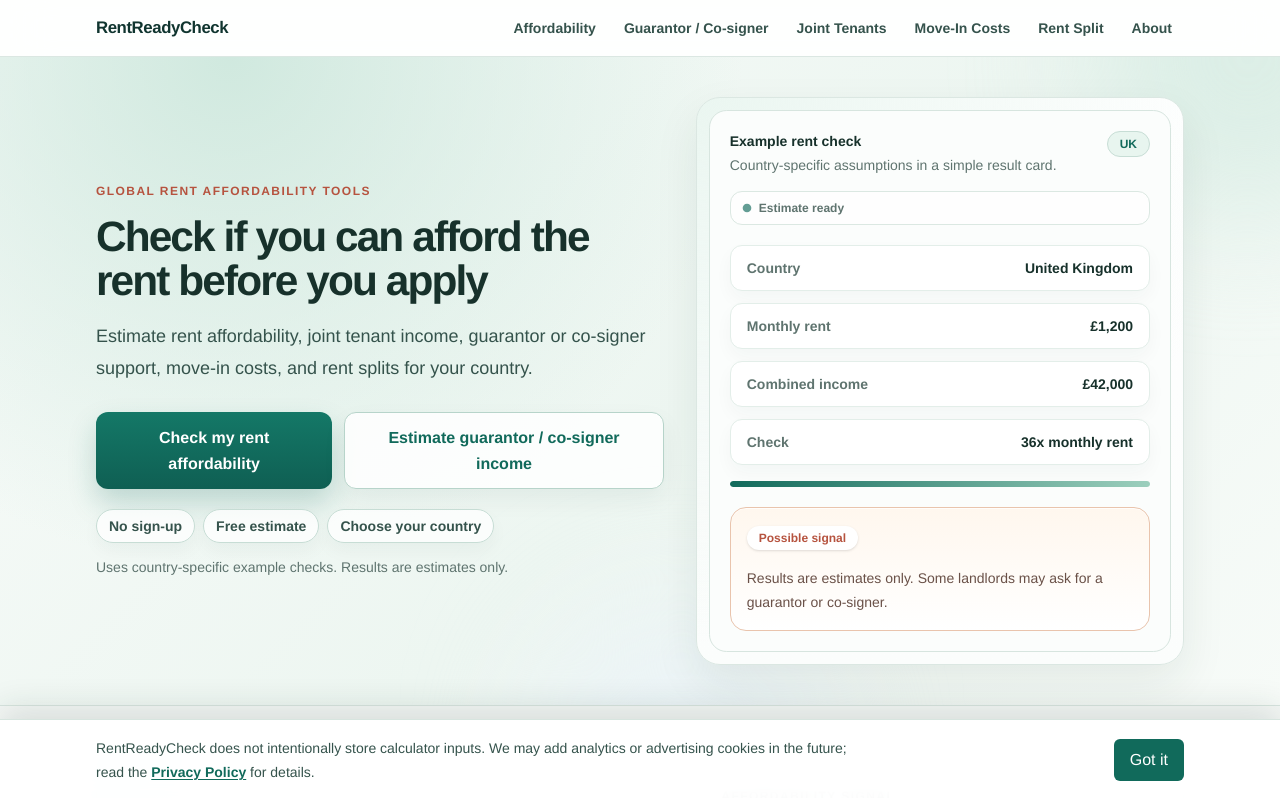
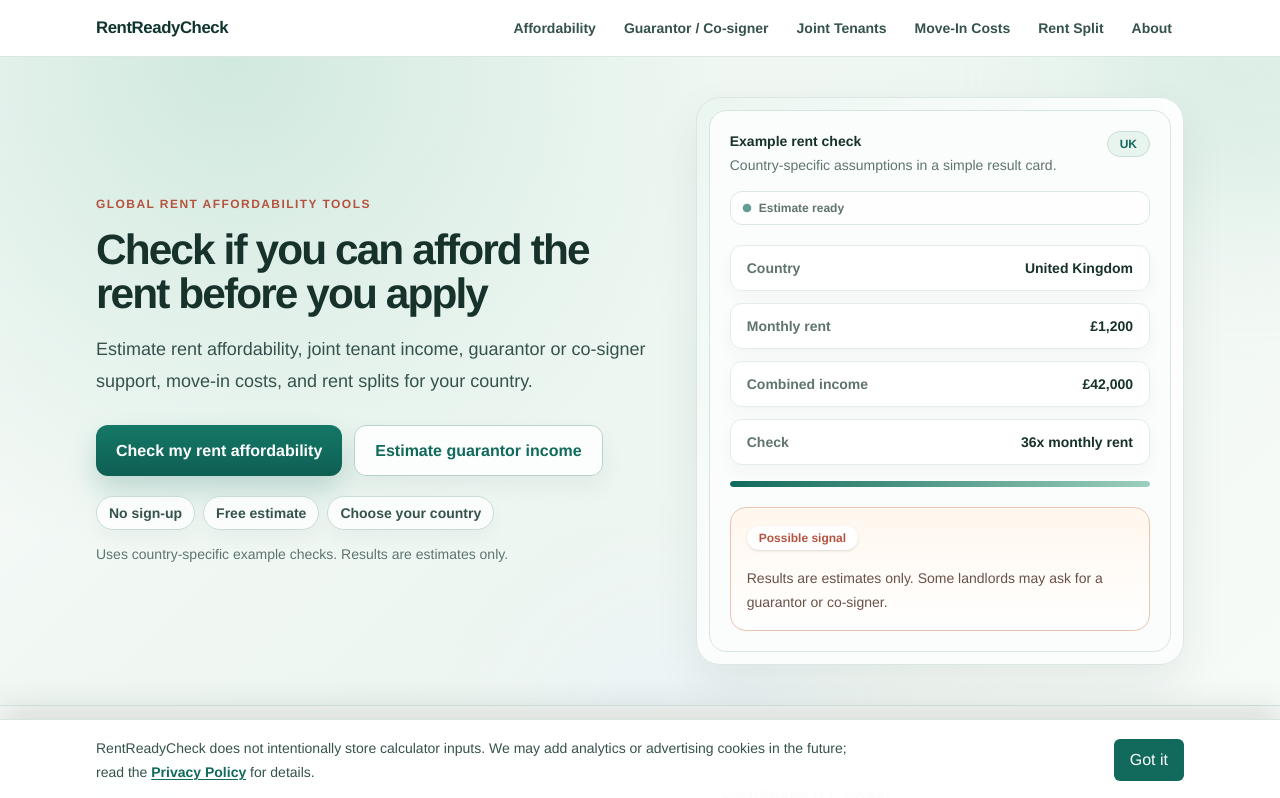
Before and after one commit to aj002b/passmyrent, a Next.js app: page / in a window 1280 px wide. Shown: the top 798 px of the page. Built offline with nearby package versions, Linux system fonts and the light colour scheme; no server answers.

Commit message:
Shorten hero guarantor CTA

```diff
--- a/src/app/page.tsx
+++ b/src/app/page.tsx
@@ -77,7 +77,7 @@ export default function Home() {
                 href="/guarantor-income-calculator"
                 className="btn-secondary"
               >
-                Estimate guarantor / co-signer income
+                Estimate guarantor income
               </Link>
             </div>
             <div className="mt-5 flex flex-wrap gap-2">
```
